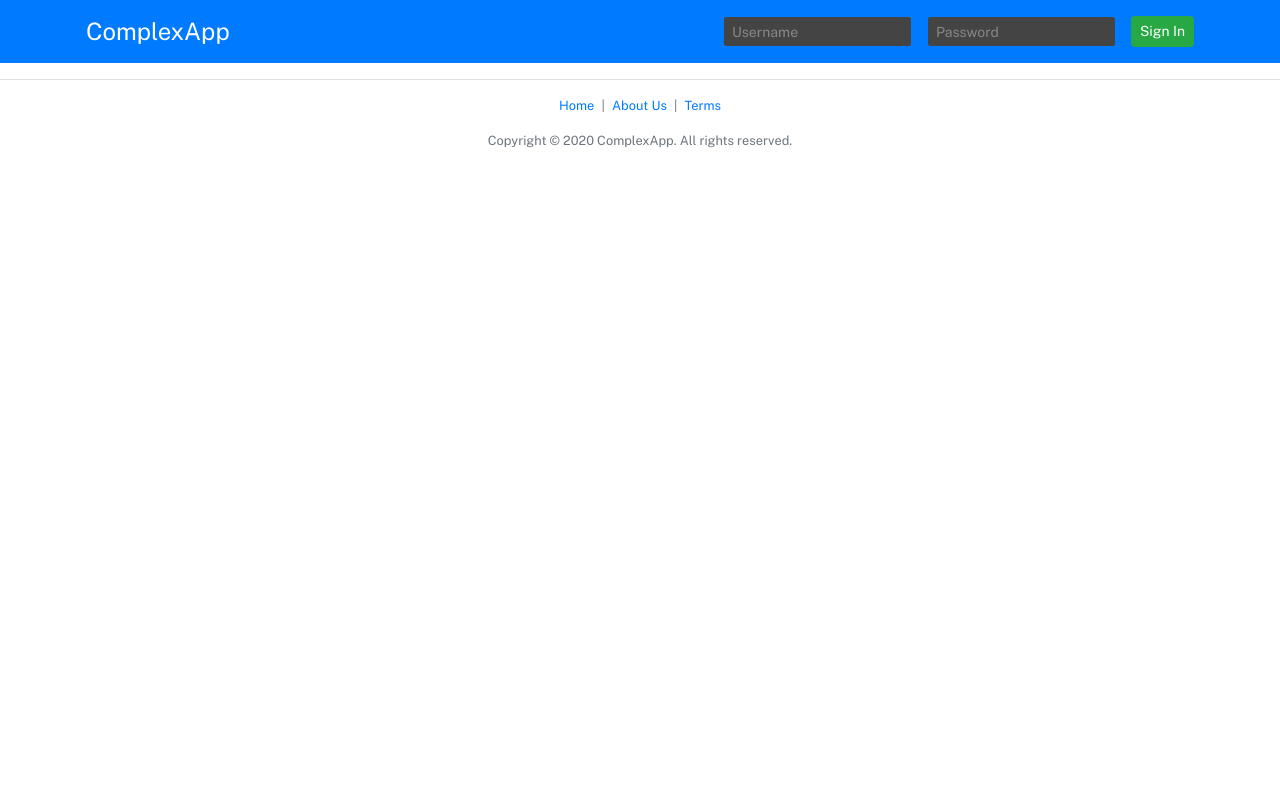
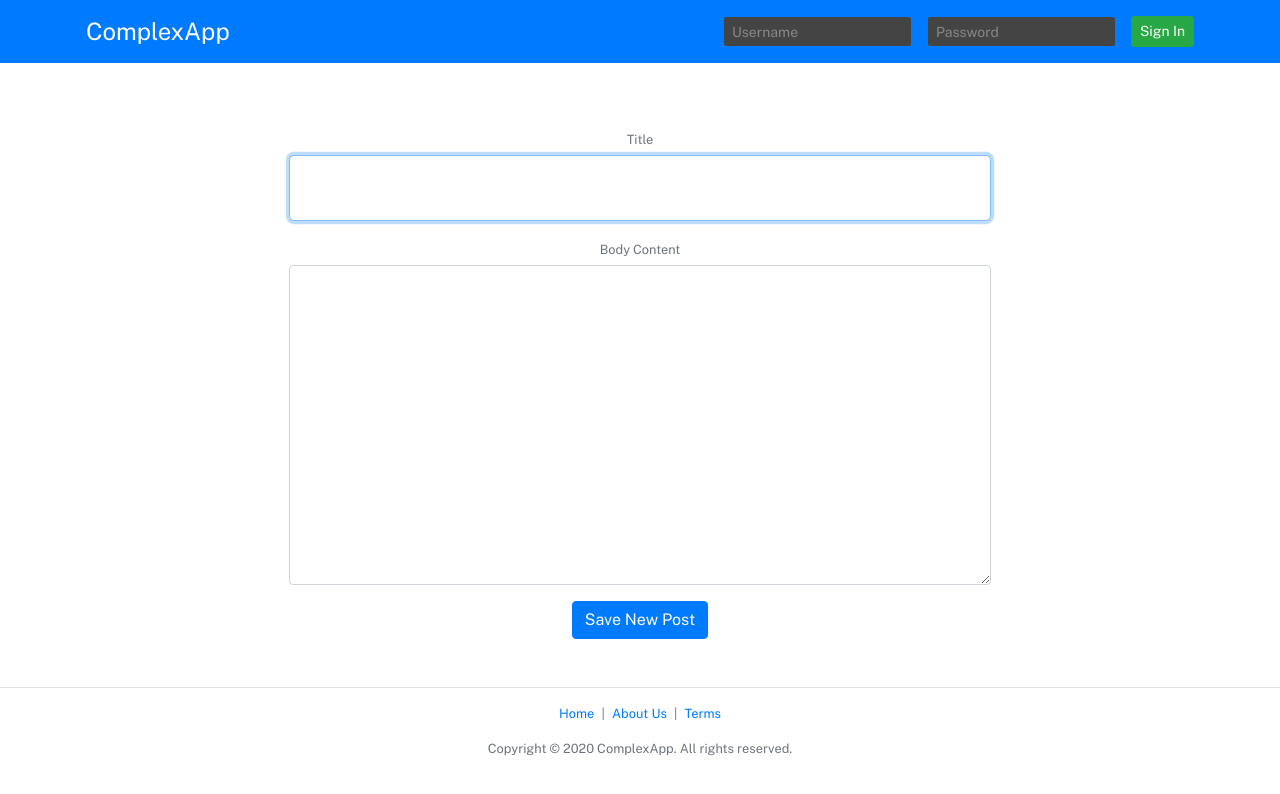
Before and after one commit to dariusz75/react-complex-app, a React (Create React App) app: page /create-post in a window 1280 px wide. Shown: the top 794 px of the page. Built offline with nearby package versions, Linux system fonts and the light colour scheme.

Commit message:
11 completed

```diff
--- a/src/App.tsx
+++ b/src/App.tsx
@@ -2,6 +2,7 @@
 import "./App.css";
 
 import { BrowserRouter, Switch, Route } from "react-router-dom";
+import Axios from "axios";
 
 import Header from "./components/Header";
 import HomeGuest from "./components/HomeGuest";
@@ -9,6 +10,9 @@
 import Footer from "./components/Footer";
 import About from "./components/About";
 import Terms from "./components/Terms";
+import CreatePost from "./components/CreatePost";
+
+Axios.defaults.baseURL = "http://localhost:8080";
 
 function App() {
   const [loggedIn, setLoggedIn] = useState(
@@ -22,6 +26,9 @@
         <Switch>
           <Route path="/" exact>
             {loggedIn ? <Home /> : <HomeGuest />}
+          </Route>
+          <Route path="/create-post">
+            <CreatePost />
           </Route>
           <Route path="/about-us">
             <About />
--- /dev/null
+++ b/src/components/CreatePost.tsx
@@ -0,0 +1,67 @@
+import React, { useState } from "react";
+import Axios from "axios";
+
+import Page from "./Page";
+
+const CreatePost = () => {
+  const [title, setTitle] = useState();
+  const [body, setBody] = useState();
+
+  const handleSubmit = async (e: any): Promise<void> => {
+    e.preventDefault();
+
+    try {
+      const response = await Axios.post("/create-post", {
+        title: title,
+        body: body,
+        token: localStorage.getItem("complexAppToken"),
+      });
+      console.log("New post was created");
+    } catch (error) {
+      console.log("There was a problem");
+      console.log(error);
+    }
+  };
+
+  return (
+    <Page title="Create New Post">
+      <form onSubmit={handleSubmit}>
+        <div className="form-group">
+          <label htmlFor="post-title" className="text-muted mb-1">
+            <small>Title</small>
+          </label>
+          <input
+            name="title"
+            id="post-title"
+            className="form-control form-control-lg form-control-title"
+            type="text"
+            placeholder=""
+            autoFocus
+            autoComplete="off"
+            onChange={(e: any) => {
+              setTitle(e.target.value);
+            }}
+          />
+        </div>
+
+        <div className="form-group">
+          <label htmlFor="post-body" className="text-muted mb-1 d-block">
+            <small>Body Content</small>
+          </label>
+          <textarea
+            name="body"
+            id="post-body"
+            className="body-content tall-textarea form-control"
+            onChange={(e: any) => {
+              setBody(e.target.value);
+            }}
+          ></textarea>
+        </div>
+
+        <button className="btn btn-primary">Save New Post</button>
+      </form>
+    </Page>
+  );
+};
+
+export default CreatePost;
--- a/src/components/HeaderLoggedIn.tsx
+++ b/src/components/HeaderLoggedIn.tsx
@@ -1,4 +1,5 @@
 import React from "react";
+import { Link } from "react-router-dom";
 
 const HeaderLoggedIn = (props: any) => {
   const handleLogout = () => {
@@ -23,9 +24,9 @@
           src="https://gravatar.com/avatar/b9408a09298632b5151200f3449434ef?s=128"
         />
       </a>
-      <a className="btn btn-sm btn-success mr-2" href="/create-post">
+      <Link className="btn btn-sm btn-success mr-2" to="/create-post">
         Create Post
-      </a>
+      </Link>
       <button className="btn btn-sm btn-secondary" onClick={handleLogout}>
         Sign Out
       </button>
--- a/src/components/HomeGuest.tsx
+++ b/src/components/HomeGuest.tsx
@@ -2,8 +2,6 @@
 import Axios from "axios";
 
 import Page from "./Page";
-
-Axios.defaults.baseURL = "http://localhost:8080";
 
 const HomeGuest = () => {
   const [username, setUsername] = useState();
```
Also changed, not shown: src/info.txt.
